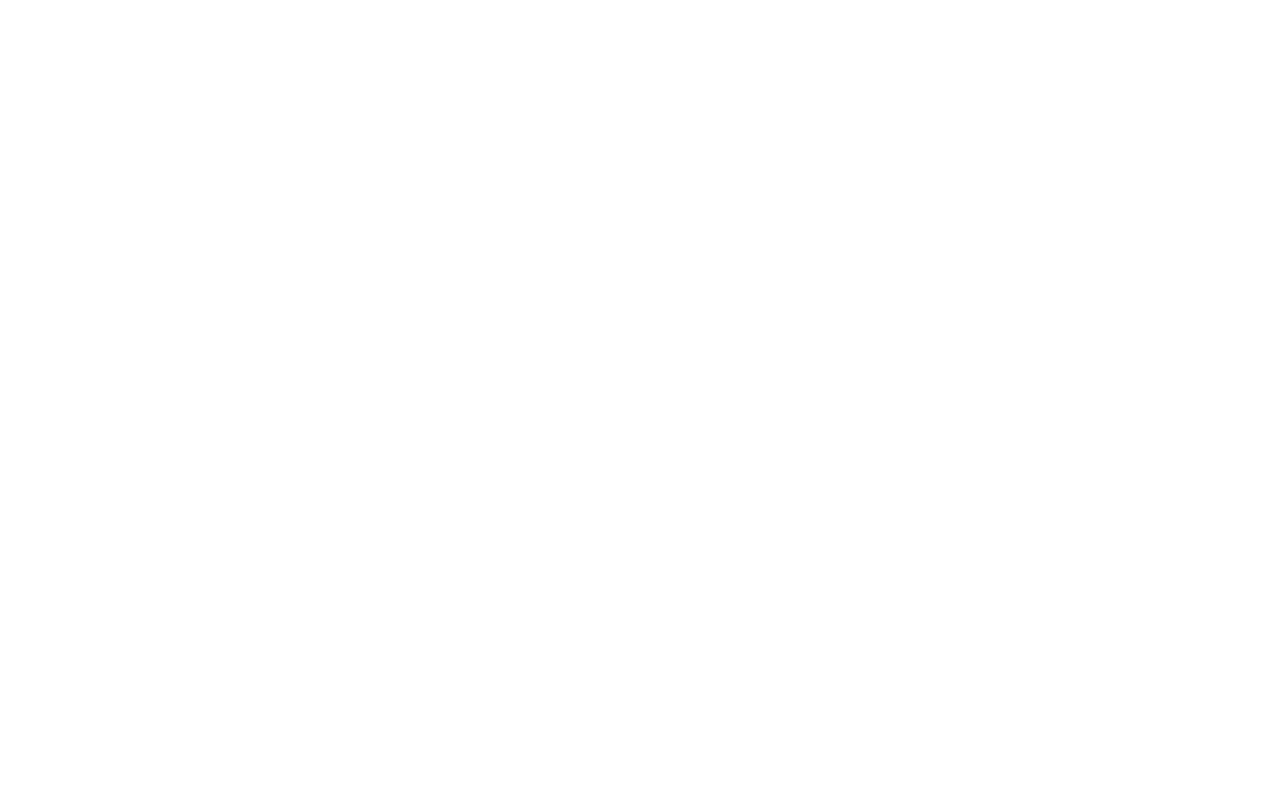
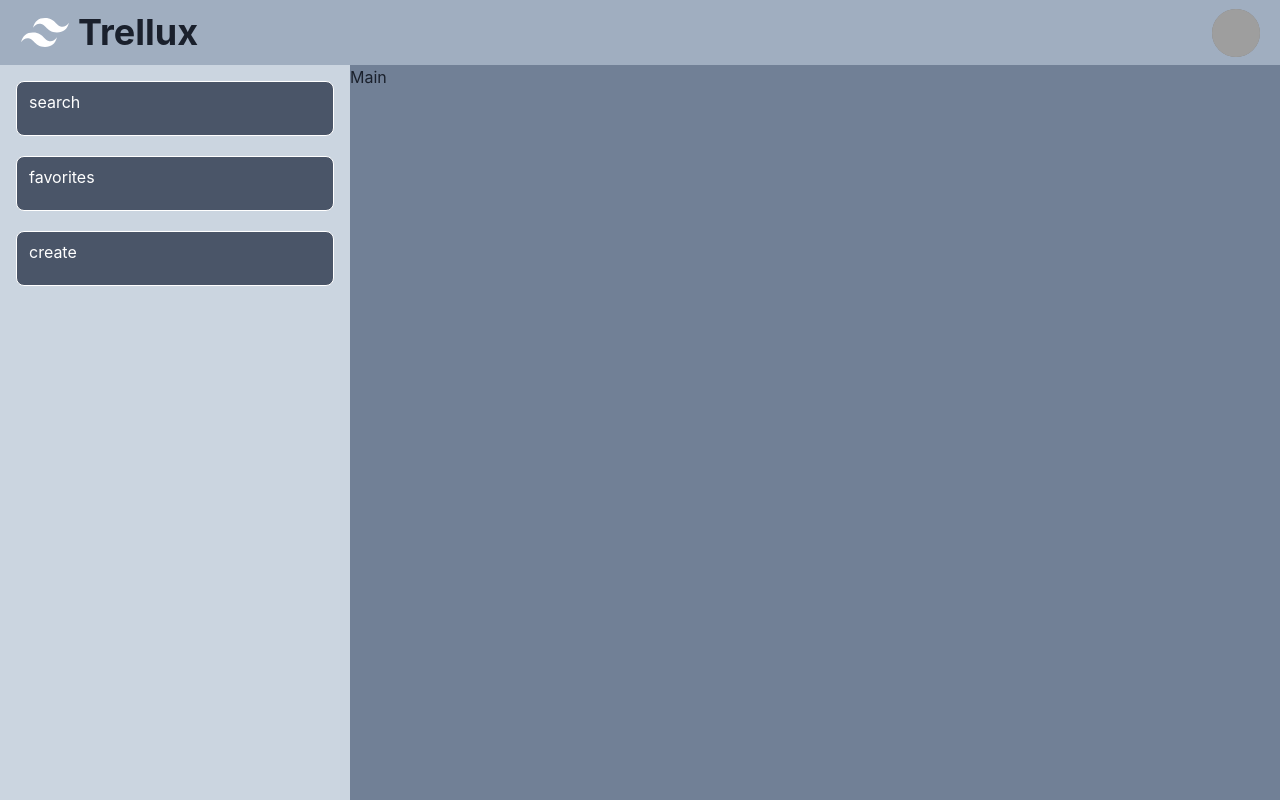
Before and after one commit to Jcorrales07/trellux-app, a React (Vite) app: page /dashboard in a window 1280 px wide. Before the commit this address had no page. Built offline with nearby package versions, Linux system fonts and the light colour scheme; grey boxes are pictures that could not be loaded.

Commit message:
Termine el registro y el login, ahora estoy haciendo el dashboard. Le estoy entendiendo a Chakra UI. Pense que iba a ser mas dificil pero nooo. En el README.md van unas notas.

```diff
--- a/src/App.jsx
+++ b/src/App.jsx
@@ -1,20 +1,22 @@
 // importar el react router
-import {BrowserRouter as Router, Routes, Route } from "react-router-dom";
+import {BrowserRouter as Router, Routes, Route} from "react-router-dom";
 
-import {Homepage, LoginPage, RegisterPage} from './pages'
+import {Homepage, LoginPage, RegisterPage, ErrorPage, DashboardPage} from './pages'
 
 function App() {
     return (
         <Router>
             <Routes>
-        <Route path={"/"} element={<Homepage />} />
-        <Route path={"/login"} element={<LoginPage />} />
-        <Route path={"/register"} element={<RegisterPage />} />
+                <Route path={"/"} element={<Homepage/>}/>
+                <Route path={"/login"} element={<LoginPage/>}/>
+                <Route path={"/register"} element={<RegisterPage/>}/>
+                <Route path={"/dashboard"} element={<DashboardPage />} />
                 {/*// Ruta protegida*/}
                 {/*<Route element={<ProtectedRouter />} authUser={user} path={"/login"} >*/}
                 {/*  <Route path={'/dashboard'} element={<Dashboard />} />*/}
                 {/*  <Route path={"/board/:boardId"} element={<KanbanBoard />} />*/}
                 {/*</Route>*/}
+                <Route path={"*"} element={<ErrorPage/>}/>
             </Routes>
         </Router>
     )
--- /dev/null
+++ b/src/components/dashboard/Navbar.jsx
@@ -0,0 +1,19 @@
+import {Box, Flex, Image, Avatar, Heading} from "@chakra-ui/react";
+import {tailwindcssIcon} from "../../assets/icons/";
+
+
+function Navbar() {
+    return (
+        <Flex alignItems={'center'} justifyContent={'space-between'} gap={5} w={'100%'} px={5}>
+            <Flex alignItems={'center'} gap={2} onClick={() => location.href = '/'} cursor={'pointer'}>
+                <Image src={tailwindcssIcon} width={50} />
+                <Heading display={{base: 'none', sm: 'block'}}>Trellux</Heading>
+            </Flex>
+            <Box>
+                <Avatar size={'md'} src={'http://www.imagen.com/joe'} cursor={'pointer'} bg={'gray'}></Avatar>
+            </Box>
+        </Flex>
+    );
+}
+
+export default Navbar;
--- /dev/null
+++ b/src/components/dashboard/Sidebar.jsx
@@ -0,0 +1,30 @@
+import {Grid, GridItem} from "@chakra-ui/react";
+
+function Sidebar() {
+    return (
+        <Grid
+            templateAreas={{
+                base: `"search favorites"
+                       "create create"`,
+                sm: `"search search"
+                  "favorites favorites"
+                  "create create"`
+            }}
+
+            gridTemplateRows={{base: '50px 60px', sm: 'repeat(3, 55px)'}}
+            gridTemplateColumns={{base: '1fr 1fr', sm: ''}}
+            w={'100%'}
+            gap={5}
+            p={4}
+        >
+            <GridItem bg={'brand.700'} borderRadius={'8px'} color={'white'} px={3} py={2} border={'1px'}
+                      area={'search'} cursor={'pointer'}>search</GridItem>
+            <GridItem bg={'brand.700'} borderRadius={'8px'} color={'white'} px={3} py={2} border={'1px'}
+                      area={'favorites'} cursor={'pointer'}>favorites</GridItem>
+            <GridItem bg={'brand.700'} borderRadius={'8px'} color={'white'} px={3} py={2} border={'1px'}
+                      area={'create'} cursor={'pointer'}>create</GridItem>
+        </Grid>
+    );
+}
+
+export default Sidebar;
--- /dev/null
+++ b/src/components/dashboard/index.js
@@ -0,0 +1,7 @@
+import Navbar from "./Navbar.jsx";
+import Sidebar from "./Sidebar.jsx";
+
+export {
+    Navbar,
+    Sidebar
+}
--- a/src/components/login/LoginForm.jsx
+++ b/src/components/login/LoginForm.jsx
@@ -6,13 +6,14 @@
 
 import {
     Box,
+    Flex,
+    Input,
     Button,
-    Flex,
+    useToast,
     FormLabel,
+    InputGroup,
     FormControl,
     FormErrorMessage,
-    Input,
-    InputGroup,
     InputRightElement,
 } from '@chakra-ui/react'
 import {useState} from "react";
@@ -23,12 +24,13 @@
     const [password, setPassword] = useState('')
     const [showPassword, setShowPassword] = useState(false)
 
+    const toast = useToast()
+
     const handleUsername = e => setUsername(e.target.value)
     const handlePassword = e => setPassword(e.target.value)
     const handleClickSP = () => setShowPassword(prev => !prev)
 
     const getData = () => {
-
         if (username === '' && password === '') return
 
         return {
@@ -38,14 +40,38 @@
     }
 
     //Pero ahora con la info de la db
-    const confirmPassword = () => true
 
-    const redirectDashboard = (e) => {
+    const redirectDashboard = async (e) => {
         e.preventDefault()
 
-        if (confirmPassword())
-            console.log(getData())
-        // Ponerle la salt y mandar a la db
+        let url = 'http://localhost:7777/v1/users/login'
+        let options = {
+            method: 'POST',
+            headers: {
+                'Content-Type': 'application/json',
+            },
+            body: JSON.stringify(getData())
+        }
+        let res = await fetch(url, options).then(res => res.json()).then(response => response)
+
+        if (!res.success) {
+            //notificar que algo esta mal
+            toast({
+                title: 'Check your credentials',
+                description: res.message,
+                status: 'error',
+                isClosable: true
+            })
+            return
+        }
+
+        toast({
+            title: 'Login successfully!',
+            description: res.message,
+            status: 'success',
+            isClosable: true
+        })
+        //redirigir al dashboard y decirle que todo bien
     }
 
     let validInput = input => input === ''
--- a/src/components/register/RegisterForm.jsx
+++ b/src/components/register/RegisterForm.jsx
@@ -1,4 +1,14 @@
-import {Box, Button, Flex, FormControl, FormLabel, Input, InputGroup, InputRightElement,} from '@chakra-ui/react'
+import {
+    Box,
+    Button,
+    Flex,
+    FormControl,
+    FormLabel,
+    Input,
+    InputGroup,
+    InputRightElement,
+    useToast,
+} from '@chakra-ui/react'
 import {useState} from "react";
 import {ViewIcon, ViewOffIcon} from "@chakra-ui/icons";
 
@@ -11,6 +21,8 @@
     const [conPassword, setConPassword] = useState('')
 
     const [showPassword, setShowPassword] = useState(false)
+    const toast = useToast()
+
     const handleClickSP = () => setShowPassword(prev => !prev)
 
     const handleName = e => setName(e.target.value)
@@ -33,12 +45,41 @@
 
     const confirmPassword = () => conPassword.includes(password)
 
-    const registerAccount = (e) => {
+
+    const registerAccount = async (e) => {
         e.preventDefault()
 
-        if (confirmPassword())
-            console.log(getData())
-        // Ponerle la salt y mandar a la db
+        let url = 'http://localhost:7777/v1/users/register'
+        let options = {
+            method: 'POST',
+            headers: {
+                'Content-Type': 'application/json',
+            },
+            body: JSON.stringify(getData())
+        }
+
+        if (confirmPassword()) {
+            let res = await fetch(url, options).then(res => res.json()).then(response => response)
+
+            if (!res.success) {
+                //notificar que algo esta mal
+                toast({
+                    title: 'Your email or username is taken',
+                    description: res.message,
+                    status: 'error',
+                    isClosable: true
+                })
+                return
+            }
+
+            toast({
+                title: 'Your account has been registered!',
+                description: res.message,
+                status: 'success',
+                isClosable: true
+            })
+            // notificar que se registro, mandarlo al dashboard
+        }
     }
 
     return (
@@ -116,7 +157,7 @@
                         </Box>
 
                     </Flex>
-                    <Button type={'submit'}>Register my account</Button>
+                    <Button type={'submit'}> Register my account</Button>
                 </Flex>
             </form>
         </Flex>
--- /dev/null
+++ b/src/pages/DashboardPage.jsx
@@ -0,0 +1,32 @@
+import {Grid, GridItem} from "@chakra-ui/react";
+import {Navbar, Sidebar} from "../components/dashboard/";
+
+
+function DashboardPage() {
+    return (
+        <Grid
+            templateAreas={{
+                base: `"navbar navbar"
+                  "sidebar sidebar"
+                  "main main"`,
+                sm: `"navbar navbar"
+                  "sidebar main"
+                  "sidebar main"`
+            }}
+
+            minHeight={{base: '100vh', sm: '100vh'}}
+            gridTemplateRows={{base: '65px min-content', sm: '65px'}}
+            gridTemplateColumns={'350px'}
+        >
+            <GridItem bg={'brand.500'} area={'navbar'} display={'flex'} alignItems={'center'}>
+                <Navbar/>
+            </GridItem>
+            <GridItem bg={'brand.400'} area={'sidebar'}>
+                <Sidebar/>
+            </GridItem>
+            <GridItem bg={'brand.600'} area={'main'}>Main</GridItem>
+        </Grid>
+    );
+}
+
+export default DashboardPage;
--- a/src/pages/ErrorPage.jsx
+++ b/src/pages/ErrorPage.jsx
@@ -1,16 +1,15 @@
-import { useRouteError } from "react-router-dom";
-
-export default function ErrorPage() {
-    const error = useRouteError();
-    console.error(error);
+import {Flex, Heading, Text} from "@chakra-ui/react";
+function ErrorPage() {
 
     return (
-        <div id="error-page">
-            <h1>Oops!</h1>
-            <p>Sorry, an unexpected error has occurred.</p>
-            <p>
-                <i>{error.statusText || error.message}</i>
-            </p>
-        </div>
+        <Flex flexDirection={'column'} minHeight={'100vh'} alignItems={'center'} justifyContent={'center'}>
+            <Heading>404</Heading>
+
+            {/* eslint-disable-next-line react/no-unescaped-entities */}
+            <Text>Sorry, what you are looking for doesn't exists</Text>
+            <Text>Check the path: {document.location.pathname}</Text>
+        </Flex>
     );
 }
+
+export default ErrorPage;
--- a/src/pages/index.js
+++ b/src/pages/index.js
@@ -1,9 +1,13 @@
 import Homepage from './Homepage'
 import RegisterPage from "./RegisterPage.jsx";
 import LoginPage from './LoginPage.jsx'
+import DashboardPage from "./DashboardPage.jsx";
+import ErrorPage from "./ErrorPage.jsx";
 
 export {
     Homepage,
     RegisterPage,
-    LoginPage
+    LoginPage,
+    DashboardPage,
+    ErrorPage
 }
```
Also changed, not shown: src/components/dashboard/CreateBoardModal.jsx (added), 1 other file (tests, documents, lock files or other folders). Lines whose indentation alone changed are shown as unchanged.
